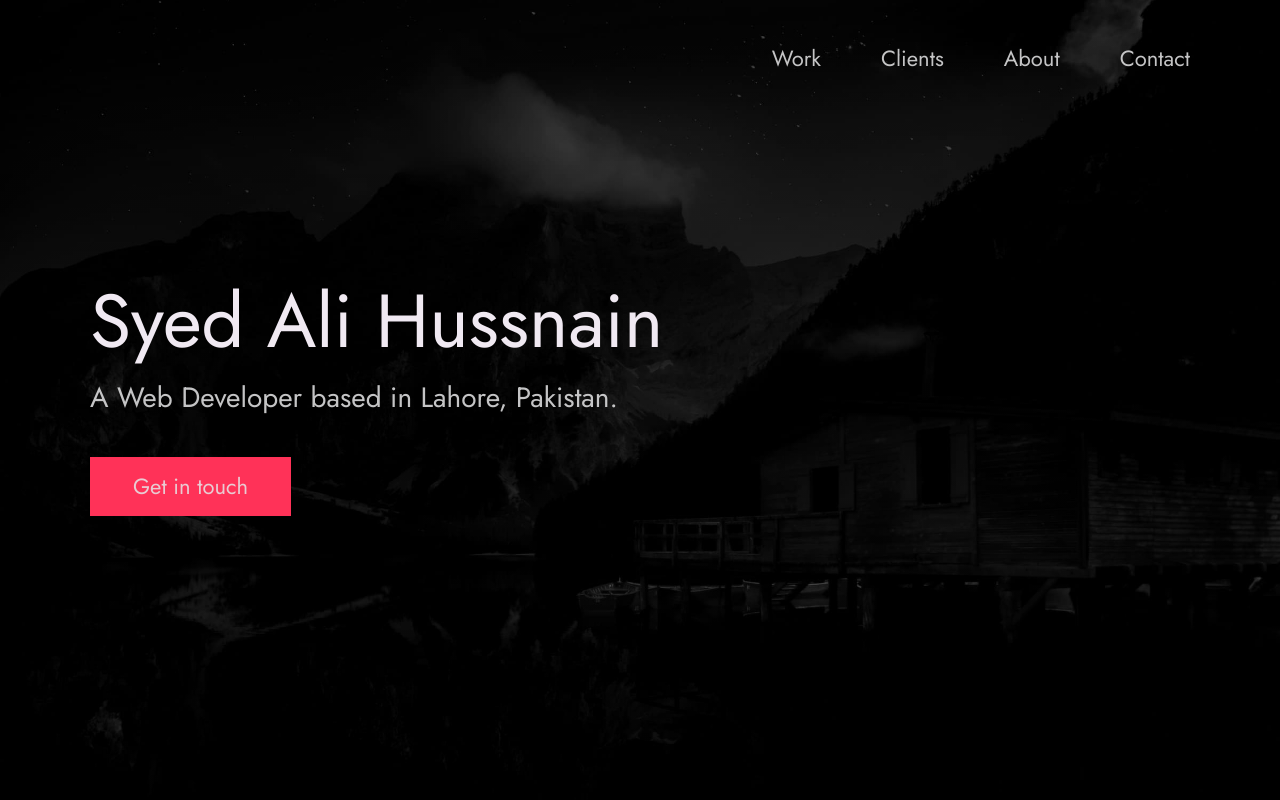
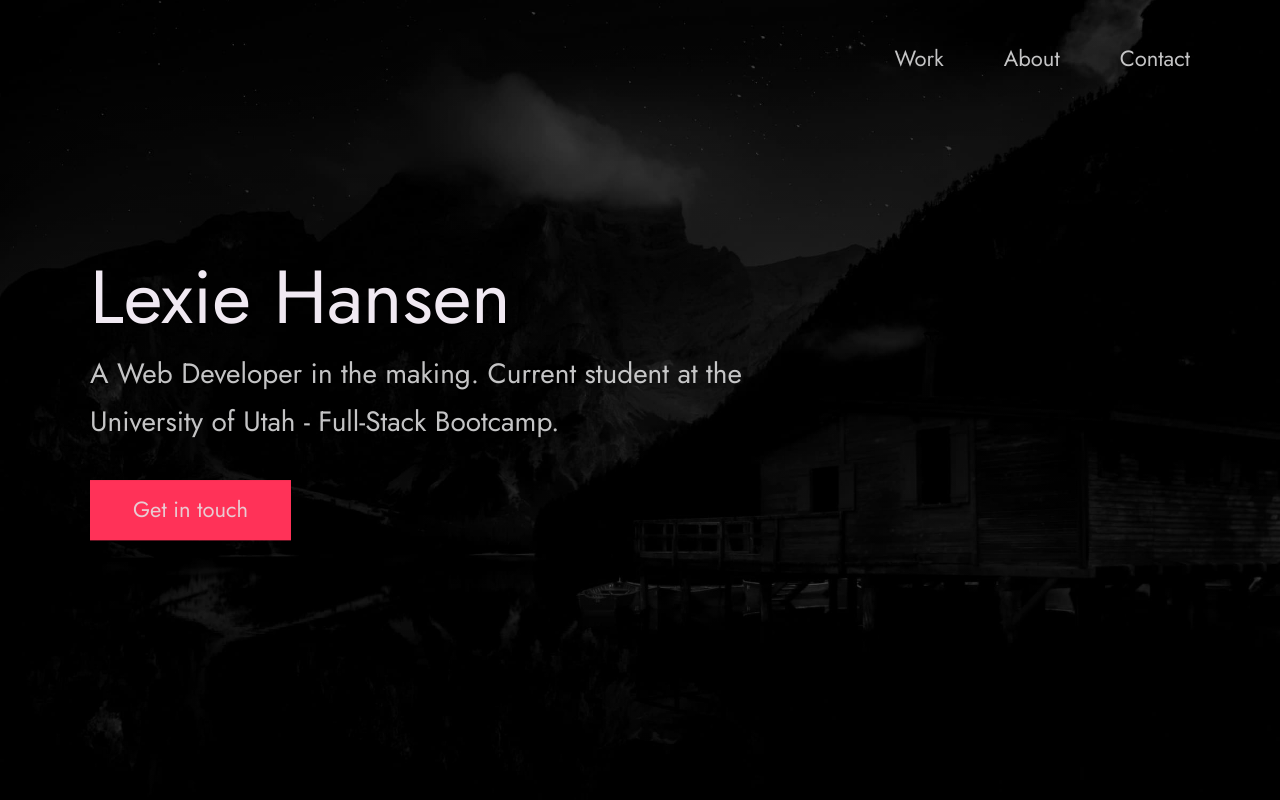
Before and after one commit to lexiehansen/portfolio, a plain HTML site: page index.html in a window 1280 px wide. Shown: the top 800 px of the page. Drawn offline with Linux system fonts and the light colour scheme.

Commit message:
Update index.html

```diff
--- a/index.html
+++ b/index.html
@@ -24,12 +24,12 @@
 
   <!-- Put your site title here -->
   <title>
-    Syed Ali Hussnain | A Web Developer based in Lahore, Pakistan.
+    Lexie Hansen | A Web Developer in the making
   </title>
 
-  <meta name="description" content="Add small description of yourslef.">
+  <meta name="description" content="wife, mom, student">
   <!-- Add some coding keywords below, Ex: (React, CSS etc) -->
-  <meta name="keywords" content="Put your name, skills and some coding keywords" />
+  <meta name="keywords" content="Lexie Hansen. HTML, CSS, Javascript, Bootstrap, JQuery, NodeJS, Jest" />
   <link rel="stylesheet" href="index.css" />
 </head>
 
@@ -42,7 +42,6 @@
       <nav class="nav" role="navigation">
         <ul class="nav__items">
           <li class="nav__item"><a href="#work" class="nav__link">Work</a></li>
-          <li class="nav__item"><a href="#clients" class="nav__link">Clients</a></li>
           <li class="nav__item">
             <a href="#about" class="nav__link">About</a>
           </li>
@@ -56,10 +55,10 @@
       <div class="header__text">
         <h1 class="heading-primary">
           <!-- Replace the following name with your name -->
-          <span>Syed Ali Hussnain</span>
+          <span>Lexie Hansen</span>
         </h1>
         <!-- Put a small paragraph about yourself -->
-        <p>A Web Developer based in Lahore, Pakistan.</p>
+        <p>A Web Developer in the making. Current student at the University of Utah - Full-Stack Bootcamp.</p>
         <a href="#contact" class="btn btn--pink">Get in touch</a>
       </div>
     </div>
@@ -162,7 +161,7 @@
       </div>
     </section>
 
-    <!-- ***** Clients ***** -->
+    <!-- ***** Clients *****
 
     <section class="client" id="clients">
       <div class="row">
@@ -178,6 +177,7 @@
         </div>
       </div>
     </section>
+-->
 
     <!-- ***** About ***** -->
 
@@ -221,7 +221,7 @@
           me is via an email.
         </p>
         <!-- Replace the email with yours -->
-        <a href="mailto:you@example.com" class="btn">you@example.com</a>
+        <a href="mailto:lexiebhansen@gmail.com" class="btn">lexiebhansen@gmail.com</a>
       </div>
     </div>
   </section>
@@ -238,7 +238,7 @@
           </a>
         </li>
         <li class="footer__social-link-item">
-          <a href="https://github.com/nisarhassan12/" title="Link to Github Profile">
+          <a href="https://github.com/lexiehansen/" title="Link to Github Profile">
             <img src="./images/github.svg" class="footer__social-image" alt="Github">
           </a>
         </li>
```
